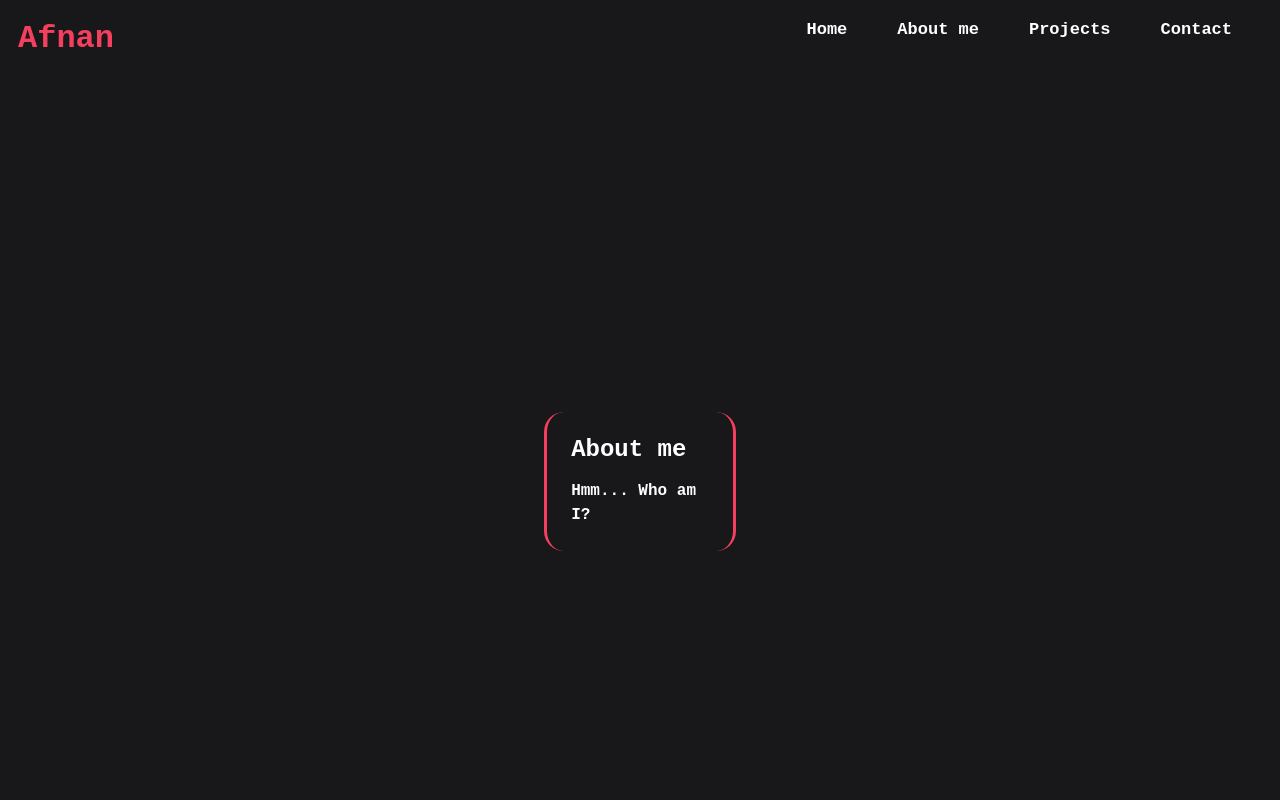
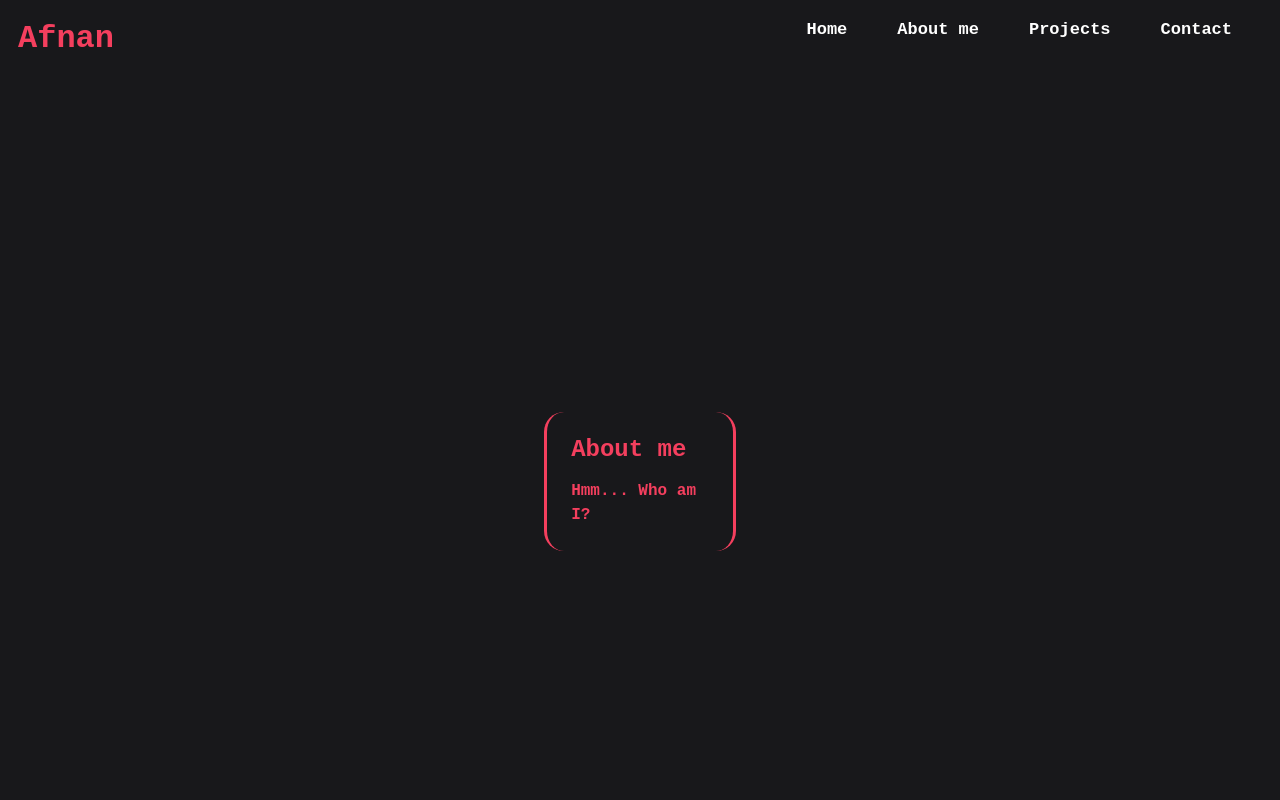
Before and after one commit to afnan007a/Portfolio-NextJS, a Next.js app: page /about in a window 1280 px wide. Shown: the top 800 px of the page. Built offline with nearby package versions, Linux system fonts and the light colour scheme.

Commit message:
Update Home.module.css

```diff
--- a/styles/Home.module.css
+++ b/styles/Home.module.css
@@ -56,6 +56,10 @@
   flex-direction: column;
   justify-content: center;
   align-items: center;
+}
+
+.main a {
+  color: #f43f5e;
 }
 
 .title a {
```
